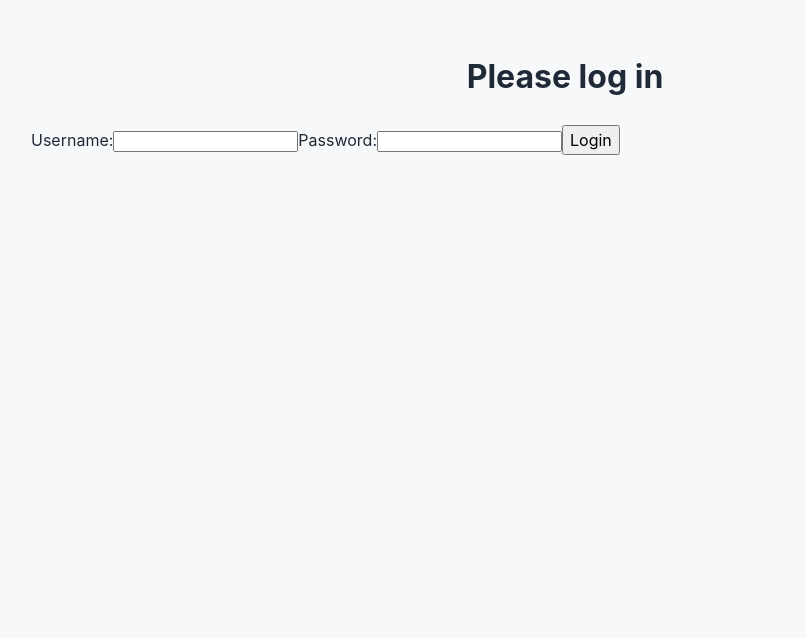
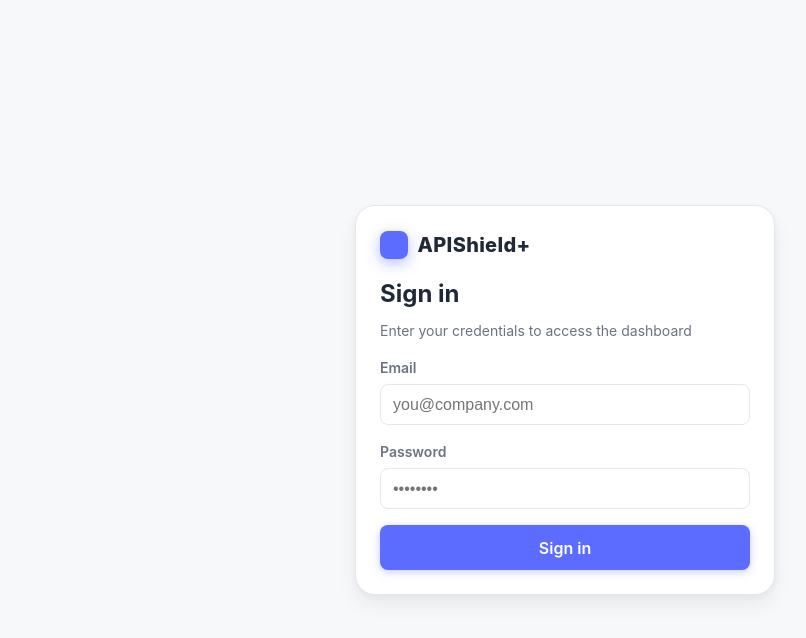
Before and after one commit to LafyOjo/Kubernetes-Credential-Stuffing-and-API-Poisoning, a React (Create React App) app in the folder frontend/: page / in a window 1280 px wide. Shown: the top 638 px of the page, without its empty margins (75-881 px from the left). Built offline with nearby package versions, Linux system fonts and the light colour scheme; no server answers.

Commit message:
feat: restyle login page to match dashboard

```diff
--- a/frontend/src/App.js
+++ b/frontend/src/App.js
@@ -41,14 +41,7 @@ function App() {
   }, [token]);
 
   if (!token) {
-    return (
-      <div className="app-container">
-        <h1 className="dashboard-header">Please log in</h1>
-        <div className="dashboard-section">
-          <LoginForm onLogin={setToken} />
-        </div>
-      </div>
-    );
+    return <LoginForm onLogin={setToken} />;
   }
 
   return (
--- a/frontend/src/LoginForm.jsx
+++ b/frontend/src/LoginForm.jsx
@@ -6,7 +6,7 @@ export default function LoginForm({ onLogin }) {
   const [password, setPassword] = useState("");
   const [error, setError] = useState(null);
 
-  const handleSubmit = async e => {
+  const handleSubmit = async (e) => {
     e.preventDefault();
     setError(null);
     try {
@@ -29,17 +29,53 @@ export default function LoginForm({ onLogin }) {
   };
 
   return (
-    <form onSubmit={handleSubmit}>
-      <label>
-        Username:
-        <input value={username} onChange={e => setUsername(e.target.value)} />
-      </label>
-      <label>
-        Password:
-        <input type="password" value={password} onChange={e => setPassword(e.target.value)} />
-      </label>
-      <button type="submit">Login</button>
-      {error && <p style={{ color: "red" }}>{error}</p>}
-    </form>
+    <div className="center" style={{ minHeight: "100vh", padding: "2rem" }}>
+      <div className="card" style={{ width: "100%", maxWidth: 420 }}>
+        <div className="card-header">
+          <div className="brand">
+            <span className="brand-mark" />APIShield+
+          </div>
+        </div>
+        <h2 style={{ margin: 0, marginBottom: "0.5rem" }}>Sign in</h2>
+        <p
+          className="subtle"
+          style={{ marginTop: 0, marginBottom: "1rem" }}
+        >
+          Enter your credentials to access the dashboard
+        </p>
+        <form className="form" onSubmit={handleSubmit}>
+          <div className="field">
+            <label className="label">Email</label>
+            <input
+              className="input"
+              name="email"
+              type="email"
+              placeholder="you@company.com"
+              required
+              value={username}
+              onChange={(e) => setUsername(e.target.value)}
+            />
+          </div>
+          <div className="field">
+            <label className="label">Password</label>
+            <input
+              className="input"
+              name="password"
+              type="password"
+              placeholder="••••••••"
+              required
+              value={password}
+              onChange={(e) => setPassword(e.target.value)}
+            />
+          </div>
+          <button className="btn" type="submit">
+            Sign in
+          </button>
+        </form>
+        {error && (
+          <p style={{ color: "var(--danger)", marginTop: "1rem" }}>{error}</p>
+        )}
+      </div>
+    </div>
   );
 }
```
Also changed, not shown: 1 other file (tests, documents, lock files or other folders).
